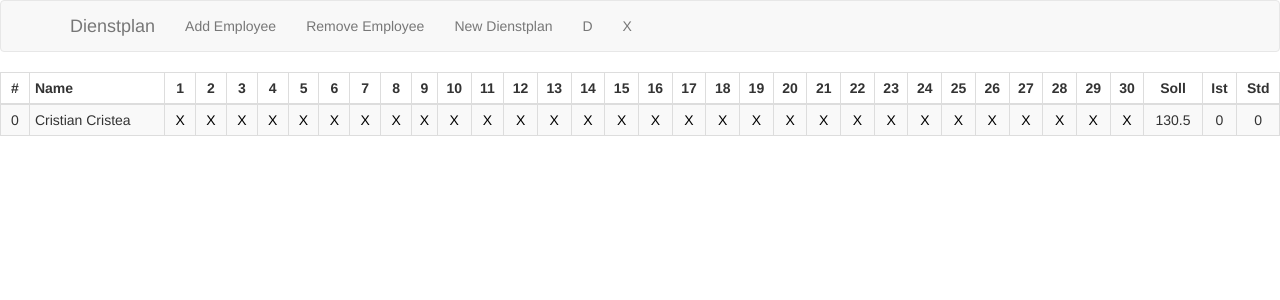
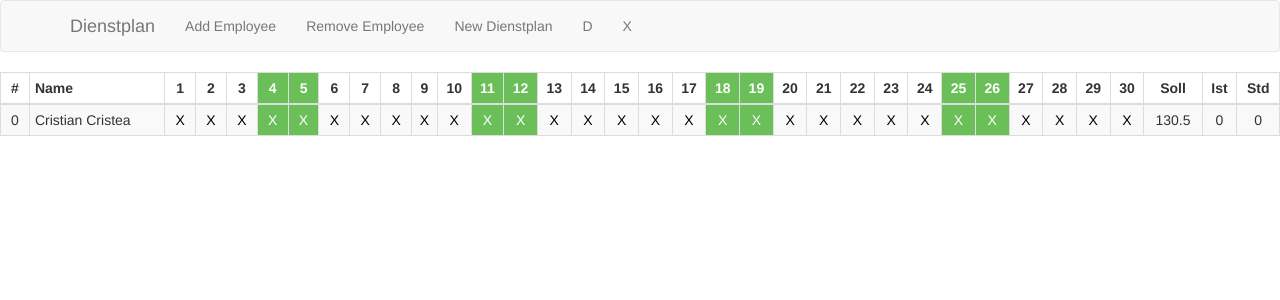
Before and after one commit to CristianCristea/dienstplan, a React (Create React App) app: page / in a window 1280 px wide. Shown: the top 300 px of the page. Built offline with nearby package versions, Linux system fonts and the light colour scheme.

Commit message:
Add weekends on roster

```diff
--- a/src/components/Roster.js
+++ b/src/components/Roster.js
@@ -1,14 +1,52 @@
-import React from 'react';
+import React, { Component } from 'react';
 import { Table } from 'react-bootstrap';
 import TableRow from './TableRow';
 
-class Roster extends React.Component {
+class Roster extends Component {
+  constructor(props) {
+    super(props);
+
+    this.generateWeekendDays = this.generateWeekendDays.bind(this);
+    this.isWeekend = this.isWeekend.bind(this);
+  }
+
   generateDays(days) {
     const row = [];
     for (let i = 1; i <= days; i++) {
       row.push(i);
     }
     return row;
+  }
+
+  // generate date from day number
+  generateDate() {}
+
+  generateWeekendDays(year, month) {
+    const date = new Date(year, month, 1);
+    let daysToWeekend = 6 - date.getDay();
+    let firstWeekendDay = date.getDate() + daysToWeekend;
+    const weekendDays = [];
+    let saturday = firstWeekendDay;
+    let sunday = firstWeekendDay + 1;
+
+    while (
+      saturday <= this.props.daysInMonth ||
+      sunday <= this.props.daysInMonth
+    ) {
+      weekendDays.push(saturday, sunday);
+      saturday += 7;
+      sunday += 7;
+    }
+
+    return weekendDays;
+  }
+
+  // check if it is a weekend day
+  isWeekend(day) {
+    const { currentYear, currentMonth } = this.props;
+    const weekendDays = this.generateWeekendDays(currentYear, currentMonth);
+
+    return weekendDays.indexOf(day) !== -1;
   }
 
   render() {
@@ -20,9 +58,16 @@ class Roster extends React.Component {
           <tr>
             <th>#</th>
             <th>Name</th>
-            {this.generateDays(daysInMonth).map(row => (
-              <th key={row}>{row}</th>
-            ))}
+            {this.generateDays(daysInMonth).map((row, i) => {
+              return (
+                <th
+                  key={row}
+                  className={this.isWeekend(i + 1) ? 'weekend-day' : null}
+                >
+                  {row}
+                </th>
+              );
+            })}
             <th>Soll</th>
             <th>Ist</th>
             <th>Std</th>
@@ -38,6 +83,8 @@ class Roster extends React.Component {
                 selectDay={this.props.selectDay}
                 currentYear={currentYear}
                 currentMonth={currentMonth}
+                generateWeekendDays={this.generateWeekendDays}
+                isWeekend={this.isWeekend}
               />
             );
           })}
--- a/src/components/TableRow.js
+++ b/src/components/TableRow.js
@@ -6,7 +6,9 @@ const TableRow = ({
   selectDay,
   employeeNumber,
   currentYear,
-  currentMonth
+  currentMonth,
+  generateWeekendDays,
+  isWeekend
 }) => {
   return (
     <tr key={employee.id}>
@@ -15,9 +17,14 @@ const TableRow = ({
         {employee.firstName} {employee.lastName}
       </td>
       {employee.hours[currentYear][currentMonth]['days'].map((day, i) => {
+        console.log(isWeekend(i + 1));
         return (
           <td
-            className={day === 'D' ? 'work-day' : 'normal-day'}
+            className={`${
+              day === 'D'
+                ? 'work-day'
+                : isWeekend(i + 1) ? 'weekend-day' : 'normal-day'
+            }`}
             name={employee.id}
             id={i}
             key={employee.id + i}
--- a/src/css/_overlays.scss
+++ b/src/css/_overlays.scss
@@ -12,7 +12,7 @@
 
 .active-day,
 .work-day {
-  background-color: $dark-slate-blue;
+  background-color: $dark-slate-blue !important;
 }
 
 .weekend-day {
```
